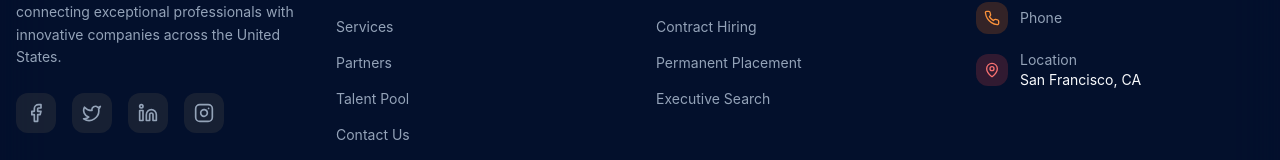
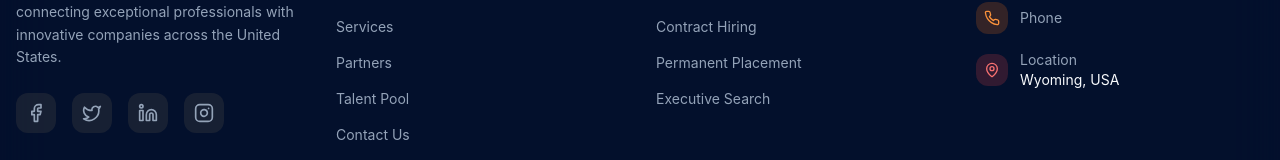
Before and after one commit to RahulAdminRecruitIQ/fluent-design-site, a React (Vite) app: page / in a window 1280 px wide. Shown: the part 2375-2535 px from the top of the page. Built offline with nearby package versions, Linux system fonts and the light colour scheme.

Commit message:
Update Footer.tsx

```diff
--- a/src/components/Footer.tsx
+++ b/src/components/Footer.tsx
@@ -129,7 +129,7 @@ const Footer = () => {
                 </div>
                 <div>
                   <p className="text-sm text-muted-foreground">Location</p>
-                  <p className="text-sm text-foreground">San Francisco, CA</p>
+                  <p className="text-sm text-foreground">Wyoming, USA </p>
                 </div>
               </div>
             </div>
```
